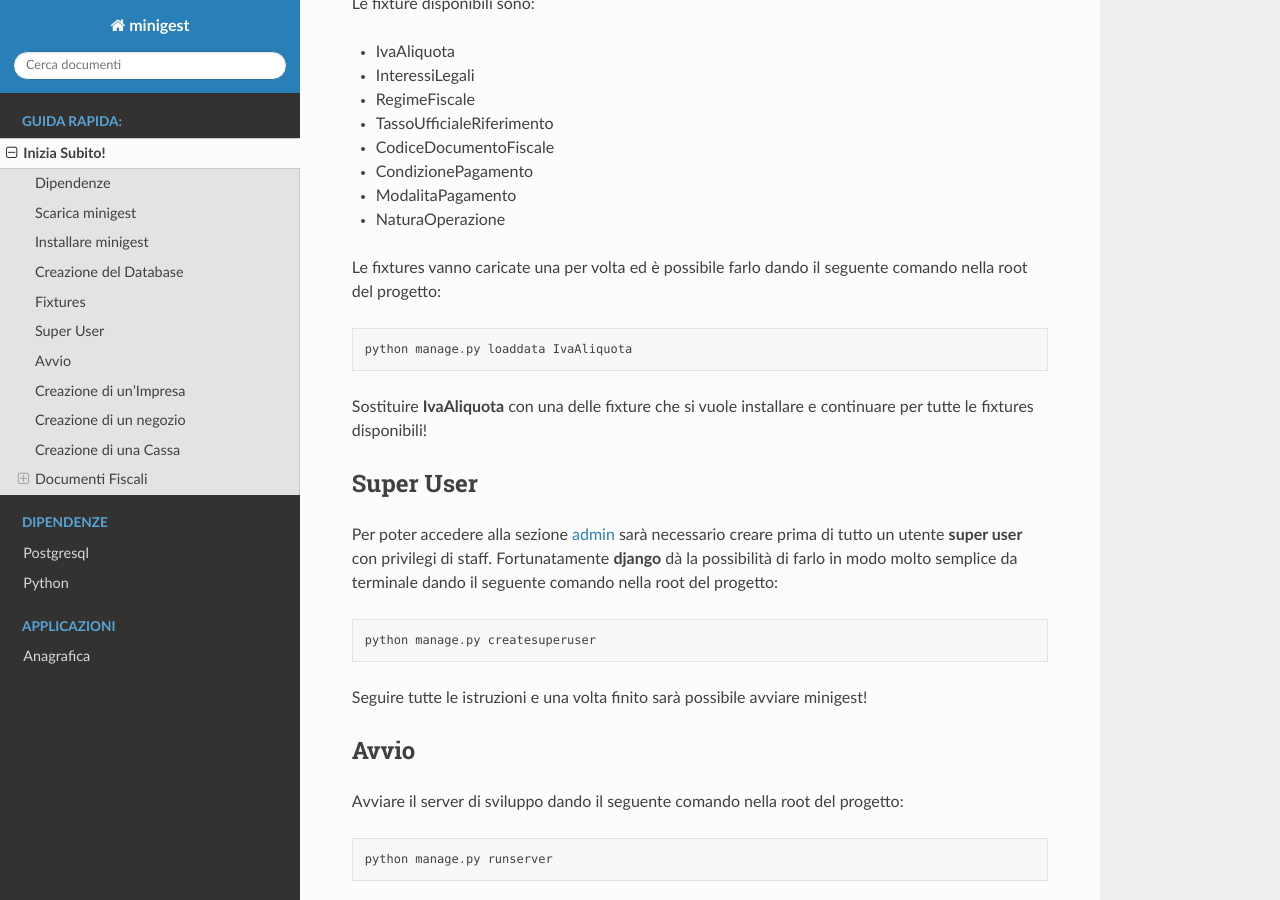
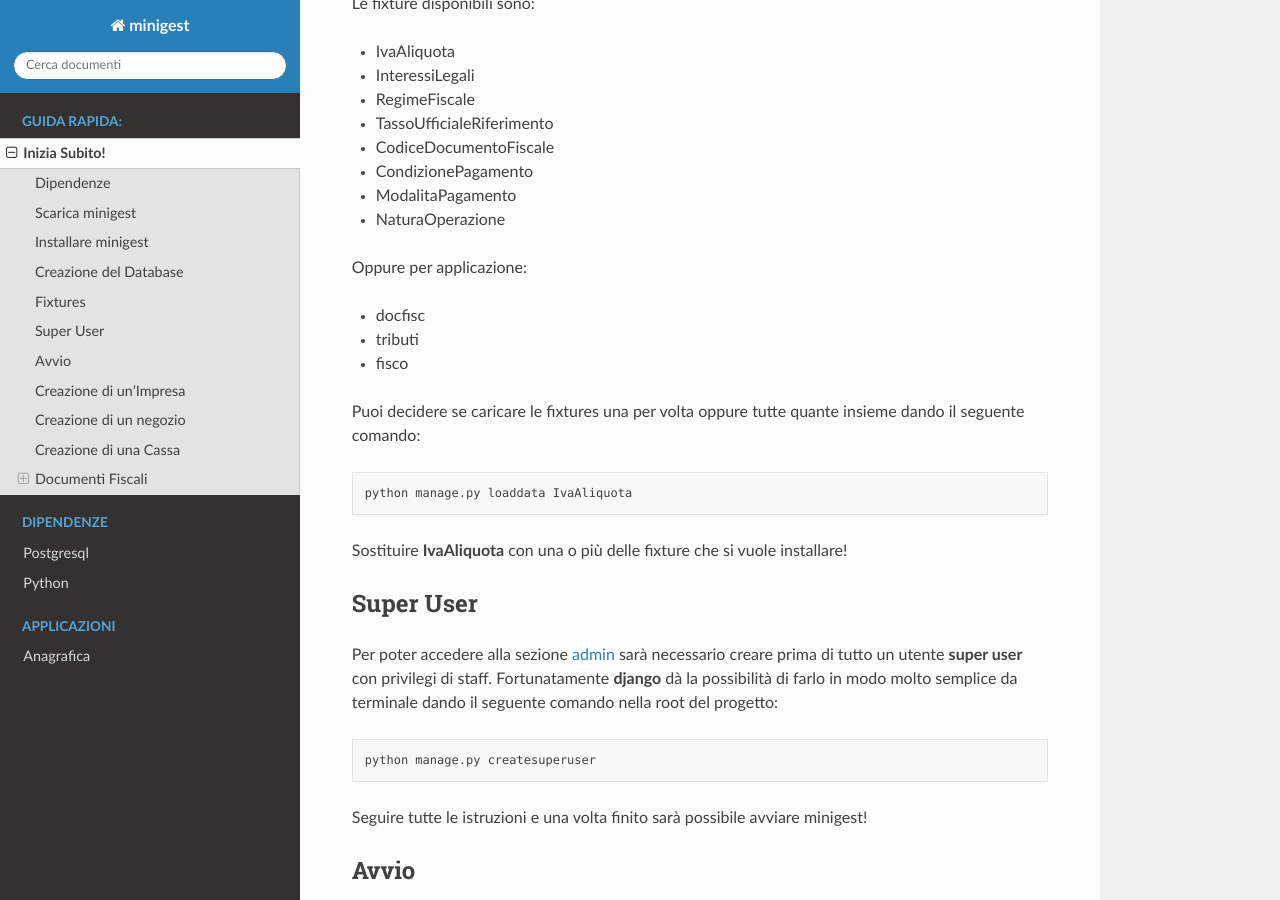
Before and after one commit to dcdeiv/minigest, a Sphinx documentation site: the page built from docs/inizia_subito.rst, in a window 1280 px wide and 900 px high, scrolled down 1253 px. Built offline with Sphinx 7.4.7 and the Read the Docs theme 2.0.0, drawn with Linux system fonts in a browser that asks for light colours.

Commit message:
docs: aggiorna la documentazione

```diff
--- a/docs/inizia_subito.rst
+++ b/docs/inizia_subito.rst
@@ -56,13 +56,19 @@ Le fixture disponibili sono:
 - ModalitaPagamento
 - NaturaOperazione
 
-Le fixtures vanno caricate una per volta ed è possibile farlo dando il seguente comando nella root del progetto:
+Oppure per applicazione:
+
+- docfisc
+- tributi
+- fisco
+
+Puoi decidere se caricare le fixtures una per volta oppure tutte quante insieme dando il seguente comando:
 
 ::
 
     python manage.py loaddata IvaAliquota
 
-Sostituire **IvaAliquota** con una delle fixture che si vuole installare e continuare per tutte le fixtures disponibili!
+Sostituire **IvaAliquota** con una o più delle fixture che si vuole installare!
 
 Super User
 **********
```
